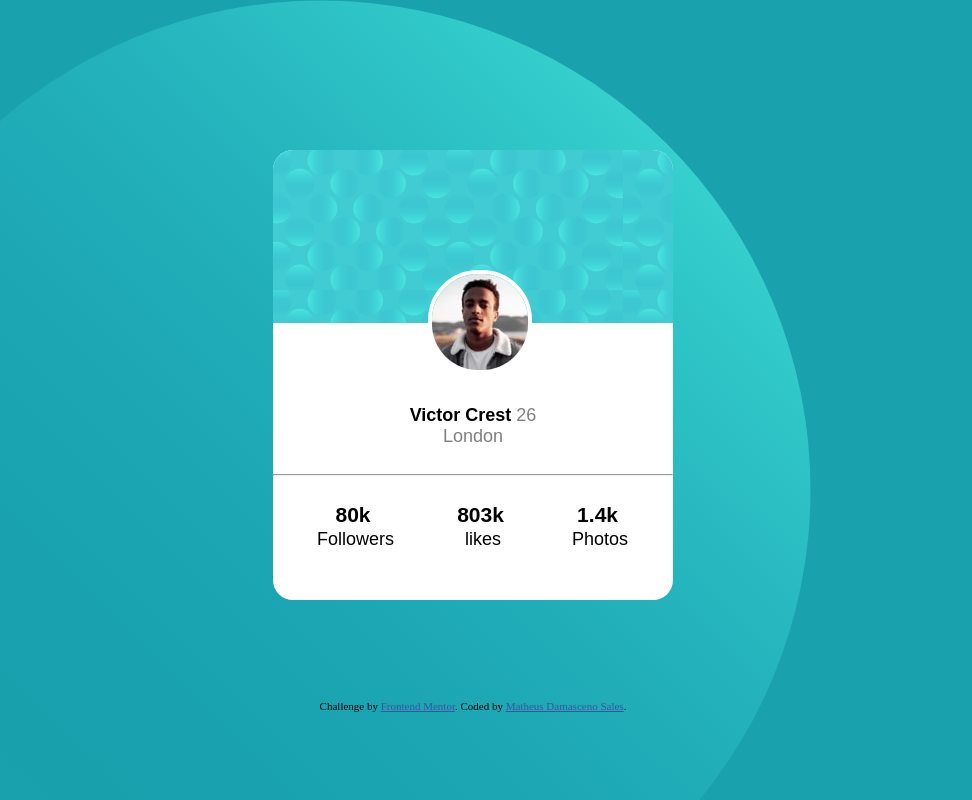
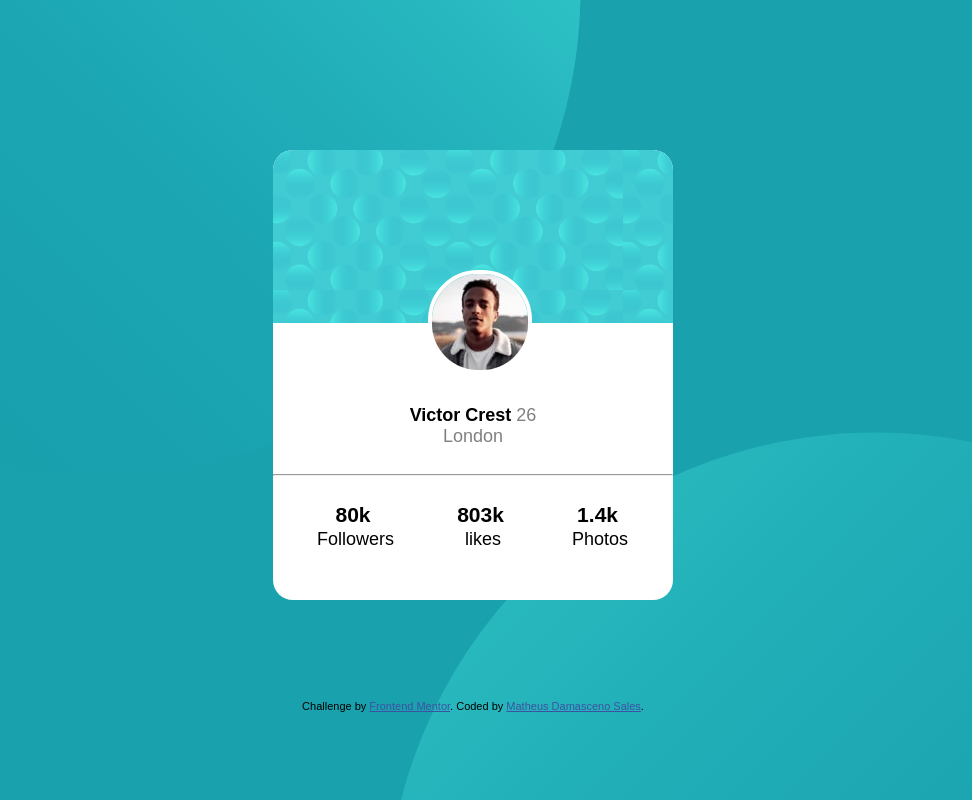
Before and after one commit to masaless/Componente-do-cart-o-de-perfil, a plain HTML site: page profile-card-component-main/index.html in a window 1280 px wide. Shown: the whole page, without its empty margins (167-1139 px from the left). Drawn offline with Linux system fonts and the light colour scheme.

Commit message:
Card Finalizado

```diff
--- a/profile-card-component-main/index.html
+++ b/profile-card-component-main/index.html
@@ -60,7 +60,7 @@
   <footer>
     <div class="attribution">
       Challenge by <a href="https://www.frontendmentor.io?ref=challenge" target="_blank">Frontend Mentor</a>.
-      Coded by <a href="#">Matheus Damasceno Sales</a>.
+      Coded by <a href="https://github.com/masaless" target="_blank">Matheus Damasceno Sales</a>.
     </div>
   </footer>
   <!-- <script src="https://code.jquery.com/jquery-3.2.1.slim.min.js"></script>
--- a/profile-card-component-main/styles.css
+++ b/profile-card-component-main/styles.css
@@ -6,17 +6,17 @@
 
 body {
     font-size: 18px;
-    /* font-family: 'KumbhSans'; */
+    font-family: 'kunbh Sans', sans-serif;
     width: 100%;
     height: 100px;
     background-color: #19a1ad;
 
 }
 body {
-    background-image: url('images/bg-pattern-top.svg');
-    position: absolute;
-    z-index: -100;
+    background-image: url('images/bg-pattern-top.svg'), url('images/bg-pattern-bottom.svg');
     background-repeat: no-repeat;
+    background-attachment: fixed;
+    background-position: top -500px left -18vw, bottom -610px right -250px;
 }
 section {
     background-color: #fff;
@@ -77,6 +77,7 @@ table {
     padding: 5px;
     font-family: 'Kumbh Sans', sans-serif;
     font-weight: 700;
+    position:fixed;
 }
 
 td {
```
